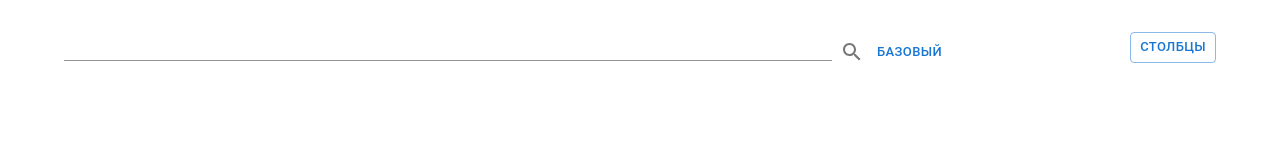
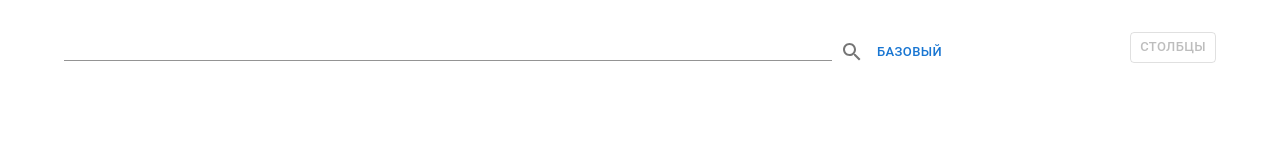
Before and after one commit to inbasu/ic, a React (Vite) app in the folder frontend/: page / in a window 1280 px wide. Shown: the top 160 px of the page. Built offline with nearby package versions, Linux system fonts and the light colour scheme.

Commit message:
modified:   components/main/filter.tsx 	modified:   components/main/search.tsx 	modified:   pages/main.tsx

```diff
--- a/frontend/src/components/main/filter.tsx
+++ b/frontend/src/components/main/filter.tsx
@@ -42,6 +42,7 @@ function CollumnList() {
 
 export default function CollumnFilter() {
     const [open, setOpen] = React.useState<boolean>(false);
+    const [filters, _setFilters] = React.useContext(CollumnContext);
 
     return (
         <>
@@ -49,7 +50,9 @@ export default function CollumnFilter() {
                 id="filter-button"
                 variant={open ? "contained" : "outlined"}
                 size="small"
-                onClick={() => { setOpen(!open) }}>
+                onClick={() => { setOpen(!open) }}
+                disabled={filters.size === 0}
+            >
                 Столбцы
             </Button>
             {open &&
--- a/frontend/src/components/main/search.tsx
+++ b/frontend/src/components/main/search.tsx
@@ -8,7 +8,8 @@ import Box from "@mui/material/Box";
 import IconButton from "@mui/material/IconButton";
 //
 import { API_URL } from "../../App";
-import { ItemListContext, LoadingContext, QuerryContext } from "../../data/context";
+import { CollumnContext, ItemListContext, LoadingContext, QuerryContext } from "../../data/context";
+import { Item } from '../../data/schemas';
 
 
 function validIql(iql: string): boolean {
@@ -67,6 +68,7 @@ export default function Search() {
     const [_items, setItems] = React.useContext(ItemListContext);
     const [loading, setLoading] = React.useContext(LoadingContext);
     const [querry, _setQuerry] = React.useContext(QuerryContext);
+    const [_filters, setFilters] = React.useContext(CollumnContext);
 
     const [valid, setValid] = React.useState<boolean>(false);
     const [searchType, setsSearchType] = React.useState<string>('iql')
@@ -87,7 +89,9 @@ export default function Search() {
         setLoading(true);
         axios.post(`${API_URL}/getList/`, { querry: querry })
             .then((respons) => {
-                setItems(respons.data.items ? respons.data.items : []);
+                const items: Array<Item> = respons.data.items ? respons.data.items : []
+                setItems(items);
+                setFilters(new Map(items[0]?.attrs.map((attr) => [attr.name, (attr.name === "Key" || attr.name, attr.name === "Key") ? true : false])))
             })
             .finally(() => {
                 setLoading(false);
--- a/frontend/src/pages/main.tsx
+++ b/frontend/src/pages/main.tsx
@@ -12,16 +12,16 @@ import CircularProgress from '@mui/material/CircularProgress';
 import { Box } from '@mui/material';
 
 export default function Main() {
-    const [filters, setFilters] = React.useState<Map<string, boolean>>(new Map([["Key", true], ["Name", true], ["Store", false], ["Location", false], ["Serial No", false]]));
+    const [filters, setFilters] = React.useState<Map<string, boolean>>(new Map());
     const [items, setItems] = React.useState<Array<Item>>([]);
     const [loading, setLoading] = React.useState<boolean>(false);
     const [querry, setQuerry] = React.useState<string>('');
 
-    console.log(querry)
 
     return (
         <Box sx={{ width: "100%", height: '100vh', top: "0" }}>
             <Grid container sx={{ width: "100%", top: "0" }}>
+                <CollumnContext.Provider value={[filters, setFilters]}>
                     <Grid size="grow" sx={{ textAlign: "left" }}>
                         <LoadingContext.Provider value={[loading, setLoading]}>
                             <ItemListContext.Provider value={[items, setItems]}>
@@ -32,10 +32,9 @@ export default function Main() {
                         </LoadingContext.Provider>
                     </Grid>
                     <Grid size={2} sx={{ textAlign: "right" }}>
-                    <CollumnContext.Provider value={[filters, setFilters]}>
                         <CollumnFilter />
+                    </Grid>
                 </CollumnContext.Provider>
-                </Grid>
                 <Grid size={12}>
                     <CollumnContext.Provider value={[filters, setFilters]}>
                         <ItemListContext.Provider value={[items, setItems]}>
```
Lines whose indentation alone changed are shown as unchanged.
